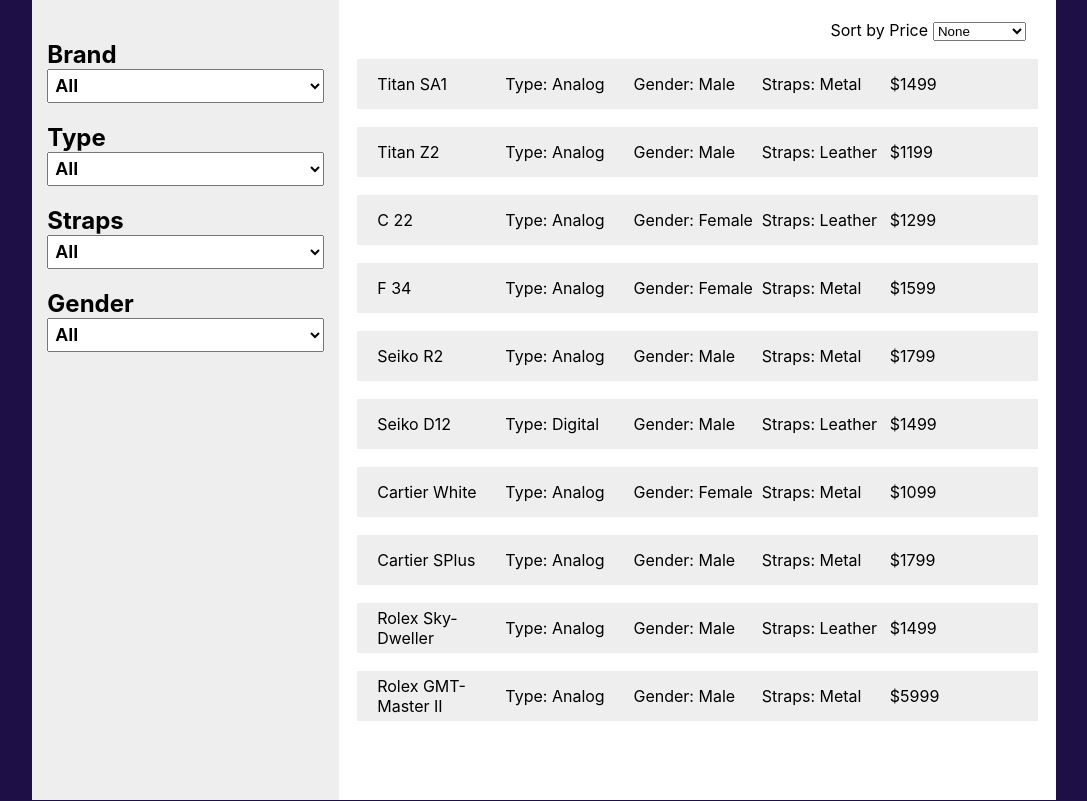
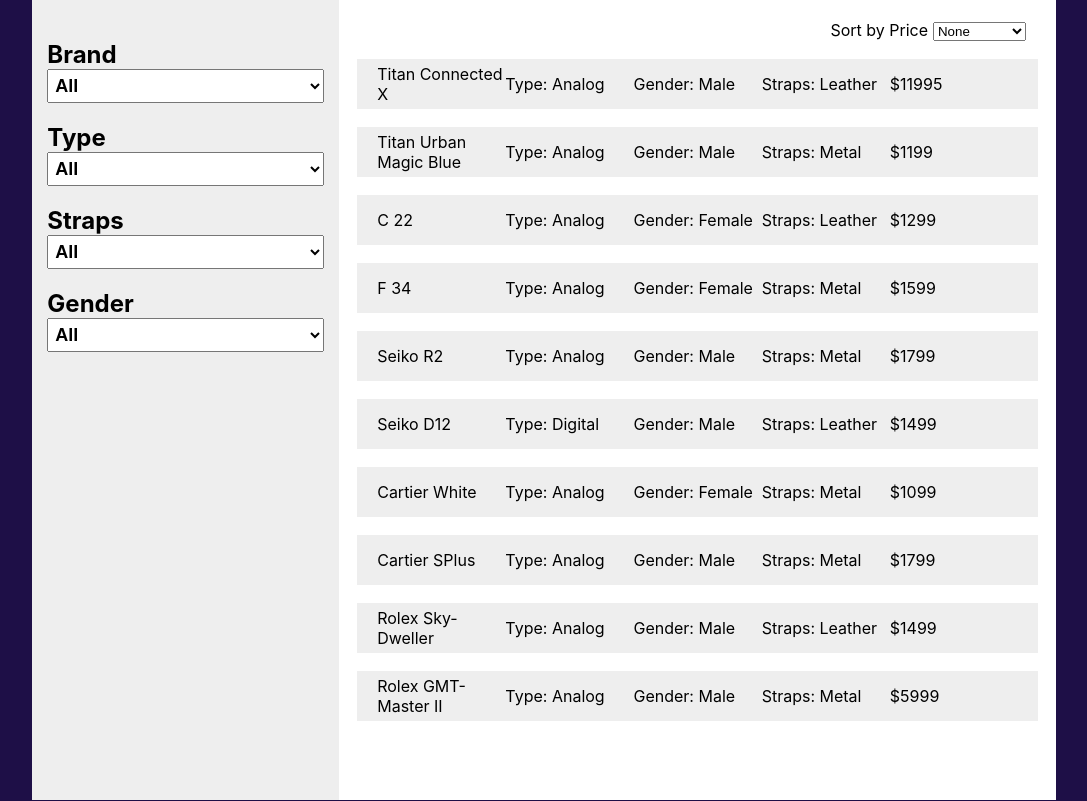
Before and after one commit to Sahil-Sw/filter-demo, a React (Create React App) app: page / in a window 1280 px wide. Shown: the whole page, without its empty margins (96-1183 px from the left). Built offline with nearby package versions, Linux system fonts and the light colour scheme.

Commit message:
minor changes in ui

```diff
--- a/src/Components/DUMMY_DATA.js
+++ b/src/Components/DUMMY_DATA.js
@@ -1,17 +1,17 @@
 export const DUMMY_DATA = [
   {
-    product: "Titan SA1",
+    product: "Titan Connected X",
+    brand: "titan",
+    type: "analog",
+    straps: "leather",
+    gender: "male",
+    price: 11995,
+  },
+  {
+    product: "Titan Urban Magic Blue",
     brand: "titan",
     type: "analog",
     straps: "metal",
-    gender: "male",
-    price: 1499,
-  },
-  {
-    product: "Titan Z2",
-    brand: "titan",
-    type: "analog",
-    straps: "leather",
     gender: "male",
     price: 1199,
   },
--- a/src/Components/Products.js
+++ b/src/Components/Products.js
@@ -27,6 +27,11 @@
   height: 100%;
   /* background: #333; */
   overflow-y: auto;
+`;
+
+const NotFoundText = styled.h2`
+  font-size: 24px;
+  text-align: center;
 `;
 
 const Products = () => {
@@ -107,7 +112,7 @@
             {filteredProducts.length > 0 ? (
               filteredProducts
             ) : (
-              <div>No Product Found</div>
+              <NotFoundText>No Product Found</NotFoundText>
             )}
           </ProductContainer>
         </MainContentContainer>
--- a/src/Components/SingleProduct.js
+++ b/src/Components/SingleProduct.js
@@ -8,6 +8,11 @@
   padding: 7px 20px;
   margin: 18px;
   height: 50px;
+
+  &:hover {
+    cursor: pointer;
+    opacity: 0.7;
+  }
 `;
 
 const ProductDetails = styled.div`
```
